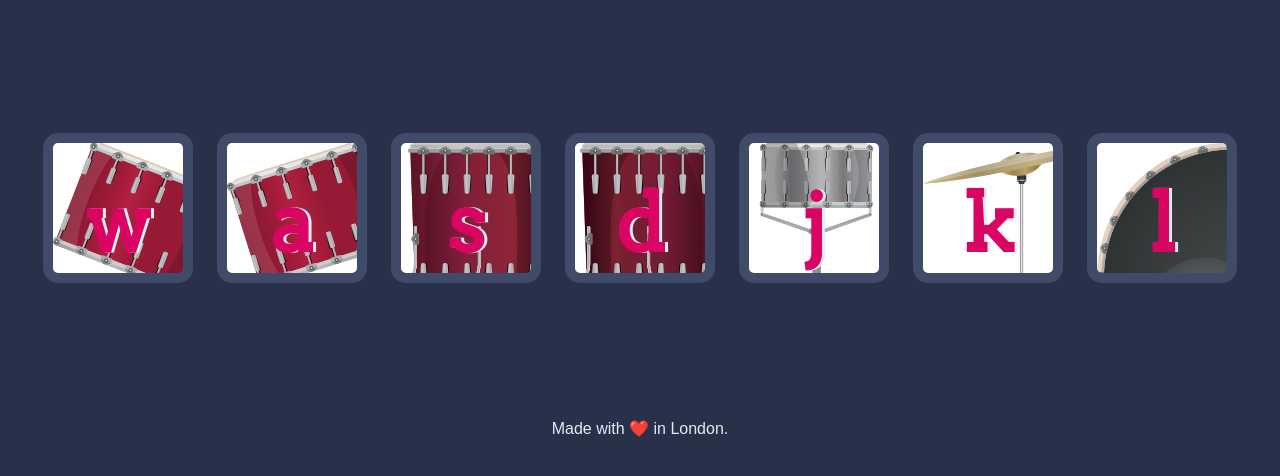
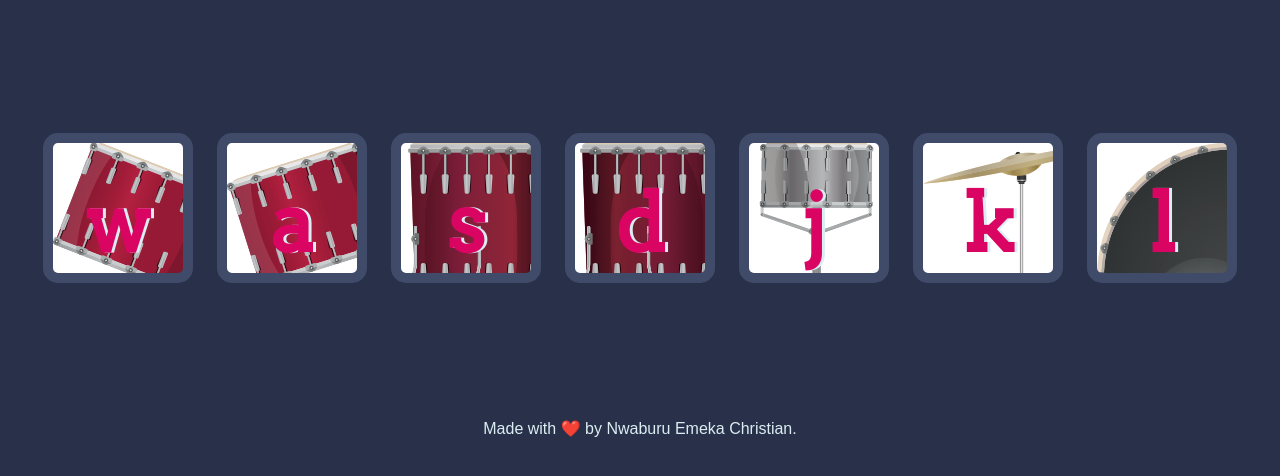
Before and after one commit to Christone007/DRUM, a plain HTML site: page index.html in a window 1280 px wide. Shown: the part 156-632 px from the top of the page. Drawn offline with Linux system fonts and the light colour scheme.

Commit message:
Added my name to the footer

```diff
--- a/index.html
+++ b/index.html
@@ -23,7 +23,7 @@
 
 
   <footer>
-    Made with ❤️ in London.
+    Made with ❤️ by Nwaburu Emeka Christian.
   </footer>
 
   <script src="index.js" charset="utf-8"></script>
```
